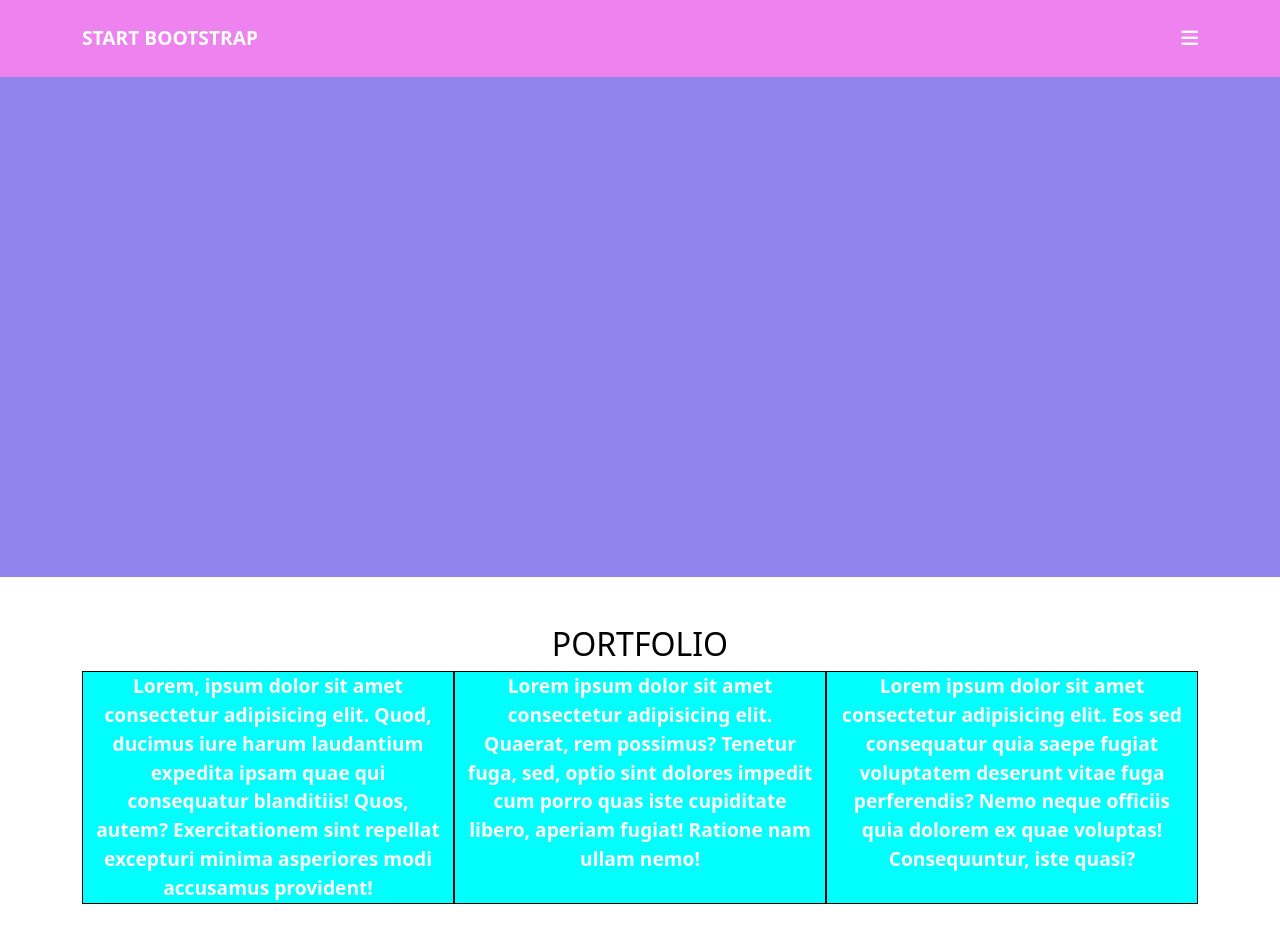
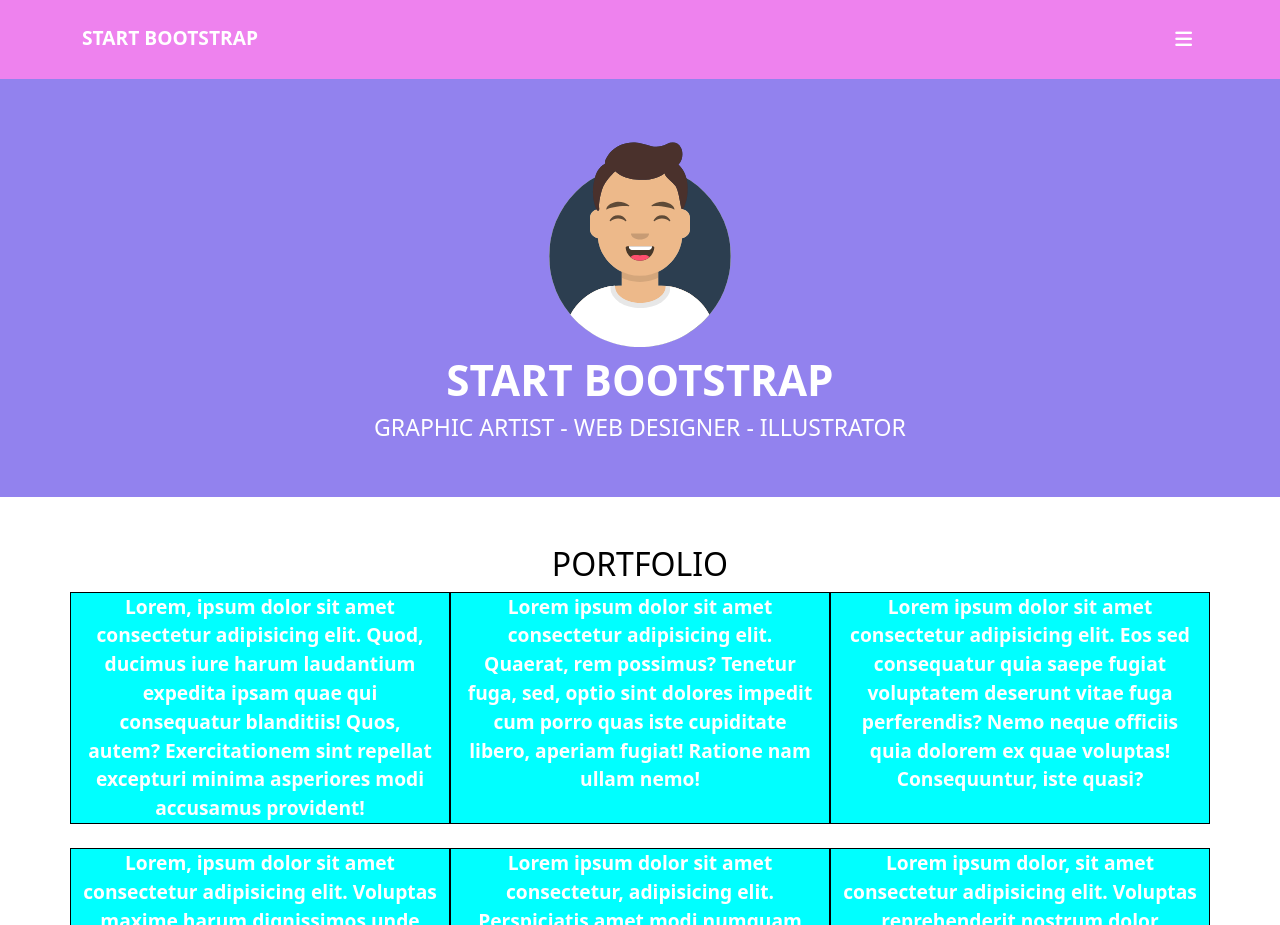
Before and after one commit to Onda-dev/html-css-bootstrap-freelancer, a plain HTML site: page index.html in a window 1280 px wide. Shown: the top 925 px of the page. Drawn offline with nearby package versions, Linux system fonts and the light colour scheme.

Commit message:
Contenuti hero aggiunti

```diff
--- a/css/style.css
+++ b/css/style.css
@@ -1,3 +1,20 @@
+/*----------------
+    COMMONS
+-----------------*/
+a {
+    text-decoration: none;
+    color: inherit;
+}
+
+/*----------------
+    BUTTONS
+-----------------*/
+button {
+    background-color: transparent;
+    border: none;
+    color: white;
+}
+
 /*----------------
     TYPOGRAPHY
 -----------------*/
@@ -20,7 +37,7 @@ header {
 }
 
 .hero {
-    height: 500px;
+    /* height: 500px; */
     background-color: rgb(146, 130, 238);
 }
 
@@ -37,3 +54,28 @@ header {
 footer {
     background-color: rgb(162, 130, 238);
 }
+
+/*----------------
+    HERO
+-----------------*/
+.hero {
+    display: flex;
+    justify-content: center;
+    align-items: center;
+}
+
+.propic_box {
+    width: 200px;
+    margin: auto;
+}
+
+.hero h1 {
+    font-size: 2.2em;
+    font-weight: 600;
+    color: white;
+}
+
+.hero h2 {
+    font-size: 1.2em;
+    color: white;
+}
--- a/index.html
+++ b/index.html
@@ -23,11 +23,11 @@
                 <div class="row py-4">
 
                     <div class="col text-uppercase">
-                        Start Bootstrap
+                        <a href="#">Start Bootstrap</a>
                     </div>
 
                     <div class="col d-flex justify-content-end align-items-center">
-                        <i class="fa-solid fa-bars"></i>
+                         <button><i class="fa-solid fa-bars"></i></button>
                     </div>
 
                 </div>
@@ -40,11 +40,19 @@
 
             <section class="hero mb-5">   <!-- HERO -->
 
+                <div class="hero_box py-5">
+                    <div class="propic_box my-2">
+                        <img class="img-fluid" src="img/avatar.svg" alt="immagine del profilo">
+                    </div>
+                    <h1 class="text-center">start bootstrap</h1>
+                    <h2>graphic artist - web designer - illustrator</h2>
+                </div>
+
             </section>
 
-            <section class="portfolio container"> <!-- PORTFOLIO -->
+            <section class="portfolio">   <!-- PORTFOLIO -->
 
-                <div class="container text-center">
+                <div class="container overflow-hidden text-center">
 
                     <h2>portfolio</h2>
 
@@ -75,6 +83,7 @@
 
             <section class="about my-5"> <!-- ABOUT-->
 
+                <div class="container">
                     <div class="row">
                         <div class="col-12 text-center px-5">
                             <h2 class="my-4">about</h2>
@@ -83,16 +92,19 @@
                             </div>
                         </div>
                     </div>
+                </div>
 
             </section>
 
             <section class="contact"> <!-- CONTACT -->
 
+                <div class="container">
                     <div class="row">
                         <div class="col-12 text-center px-5">
                             <h3 class="my-4">Contact me</h3>
                             <div>
                                 Lorem ipsum dolor sit amet, consectetur adipisicing elit. Officia eum doloremque atque minus animi dolore quae deserunt tempora, porro similique voluptatem nemo, nisi et eligendi est reiciendis sequi quisquam ad.
+                            </div>
                         </div>
                     </div>
                 </div>
@@ -103,6 +115,7 @@
 
         <footer>
 
+            <div class="container">
                 <div class="row">
                     <div class="col-12 col-md-4 text-center px-5">
                         Lorem ipsum dolor sit amet consectetur adipisicing elit. Laudantium iusto fugit sit quidem iure soluta exercitationem placeat amet et, tenetur pariatur deleniti eligendi ad itaque, perspiciatis, quis molestias est voluptas.
@@ -118,6 +131,7 @@
                         Lorem, ipsum dolor sit amet consectetur adipisicing elit. Possimus ex quo iusto! Iusto unde veniam dolor hic, harum quibusdam suscipit modi dolorum doloribus quidem ab, officia rerum, consectetur dolorem quasi!
                     </div>
                 </div>
+            </div>
 
         </footer>
 
```
Lines whose indentation alone changed are shown as unchanged.
